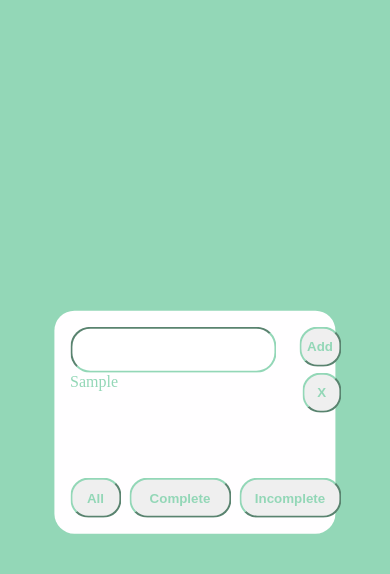
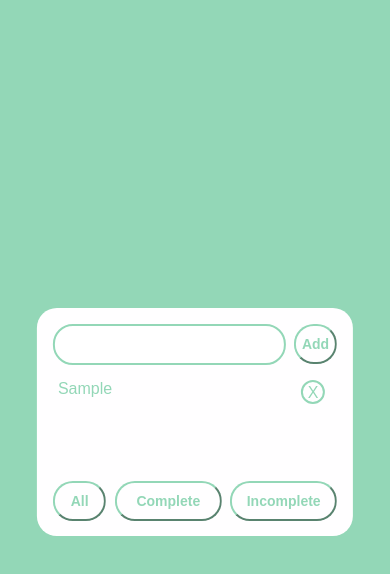
Before and after one commit to yonatanhf/to-do, a React app: page / in a window 390 px wide. Both pictures are taken after typing "Sample" into the empty fields and a click on the button "Add". Shown: the top 574 px of the page. Built offline with nearby package versions, Linux system fonts and the light colour scheme.

Commit message:
fix(css): mobile layout

```diff
--- a/index.html
+++ b/index.html
@@ -7,6 +7,7 @@
     <style type="text/css">
       body {
         background-color: #93D7B7;
+        font-family: 'Source Sans Pro', sans-serif;
       }
       </style>
     <title>To-Do app</title>
--- a/src/components/Button/button.css
+++ b/src/components/Button/button.css
@@ -6,6 +6,5 @@
   .button {
     font-weight: bold;
     height: 30px;
-    margin-top: 10px;
   }
 }
--- a/src/components/List/List.tsx
+++ b/src/components/List/List.tsx
@@ -27,7 +27,10 @@ const ToDoElement: React.FC<ToDoElementType> = ({
           {' '}
         </span>
       </span>
-      <Button id={value} label={completed === false ? 'X' : '✓'} onclick={() => { setDeleteStatus(true); setTimeout(() => onDelete(value), animationDelay); }} />
+      <span id={value} className="spanButton" onClick={() => { setDeleteStatus(true); setTimeout(() => onDelete(value), animationDelay); }}>
+        {completed === false ? 'X' : '✓'}
+        {' '}
+      </span>
     </div>
   );
 };
--- a/src/components/List/list.css
+++ b/src/components/List/list.css
@@ -1,8 +1,8 @@
 #to-do-lists {
-  width: 250px;
+  min-width: 250px;
   min-height: 100px;
   position: absolute;
-  padding: 4%;
+  padding: 1rem;
   left: 50%;
   top: 50%;
   border-radius: 20px;
@@ -10,15 +10,28 @@
   background-color: #fffeff;
   color: #93d7b7;
   display: grid;
-  grid-template-rows: auto minmax(100px, auto) auto;
+  grid-template-rows: auto minmax(100px, auto) minmax(45px, 45px);
 }
 #input-elements {
   display: grid;
   grid-template-columns: 4fr 1fr;
+  margin-bottom: 10px;
 }
 .todo-element {
   display: grid;
-  grid-template-columns: 6fr 1fr;
+  grid-template-columns: 77% 1fr;
+  padding: 5px;
+  margin-bottom: 5px;
+}
+.spanButton {
+  border: 2px solid;
+  margin-left: 2em;
+  border-radius: 2rem;
+  border-color: #93d7b7;
+  height: 16px;
+  width: 16px;
+  text-align: center;
+  padding: 2px;
 }
 @keyframes slidein {
   from {
@@ -61,17 +74,25 @@
 }
 
 input {
-  height: 40px;
+  font-size: 14px;
+  margin: 0 0.5rem 0 0;
+  border-radius: 2rem;
+  border-style: solid;
+  padding: 0.75em 1.5rem;
   border-radius: 20px;
   border-color: #93d7b7;
-  margin-right: 10%;
-  font-size: 105%;
+}
+input:focus {
+  outline: none;
 }
 button {
-  height: 45px;
   border-radius: 18px;
   border-color: #93d7b7;
   color: #93d7b7;
+  font-size: 14px;
+  border-radius: 2rem;
+  cursor: pointer;
+  background: none;
 }
 button:hover {
   background-color: #93d7b7;
@@ -86,10 +107,9 @@ button:active {
 /* ----------- iPhone 4 and 4S ----------- */
 @media only screen and (min-device-width: 320px) and (max-device-width: 480px) and (-webkit-min-device-pixel-ratio: 2) {
   #to-do-lists {
-    max-width: 70%;
     min-height: 40%;
     position: absolute;
-    padding: 1%;
+    padding: 1rem;
     left: 50%;
     top: 50%;
     border-radius: 20px;
@@ -97,35 +117,30 @@ button:active {
     background-color: #fffeff;
     color: #93d7b7;
     display: grid;
-    grid-template-rows: auto minmax(30%, auto) auto;
+    grid-template-rows: auto minmax(50%, auto) minmax(1rem, auto);
   }
   #input-elements {
-    margin-left: 15%;
     text-align: center;
-    max-width: 70%;
     display: flex;
     flex-wrap: wrap;
     justify-content: center;
   }
 
   #todo-list-options {
-    margin-left: 10%;
-    max-width: 70%;
+    height: 50px;
     display: flex;
     flex-wrap: nowrap;
-    justify-content: center;
+    justify-content: space-evenly;
   }
   input {
-    height: 40px;
-    min-width: 100%;
-    border-radius: 20px;
+    padding: 0.2em 1.5rem;
     border-color: #93d7b7;
     font-size: 80%;
-    margin-top: 10px;
+    margin-bottom: 7px;
+    height: 25px;
+    margin-left: -10px;
   }
   .todo-element {
     grid-template-columns: 3fr 1fr;
-    margin-left: 15%;
-    margin-right: 15%;
   }
 }
```
